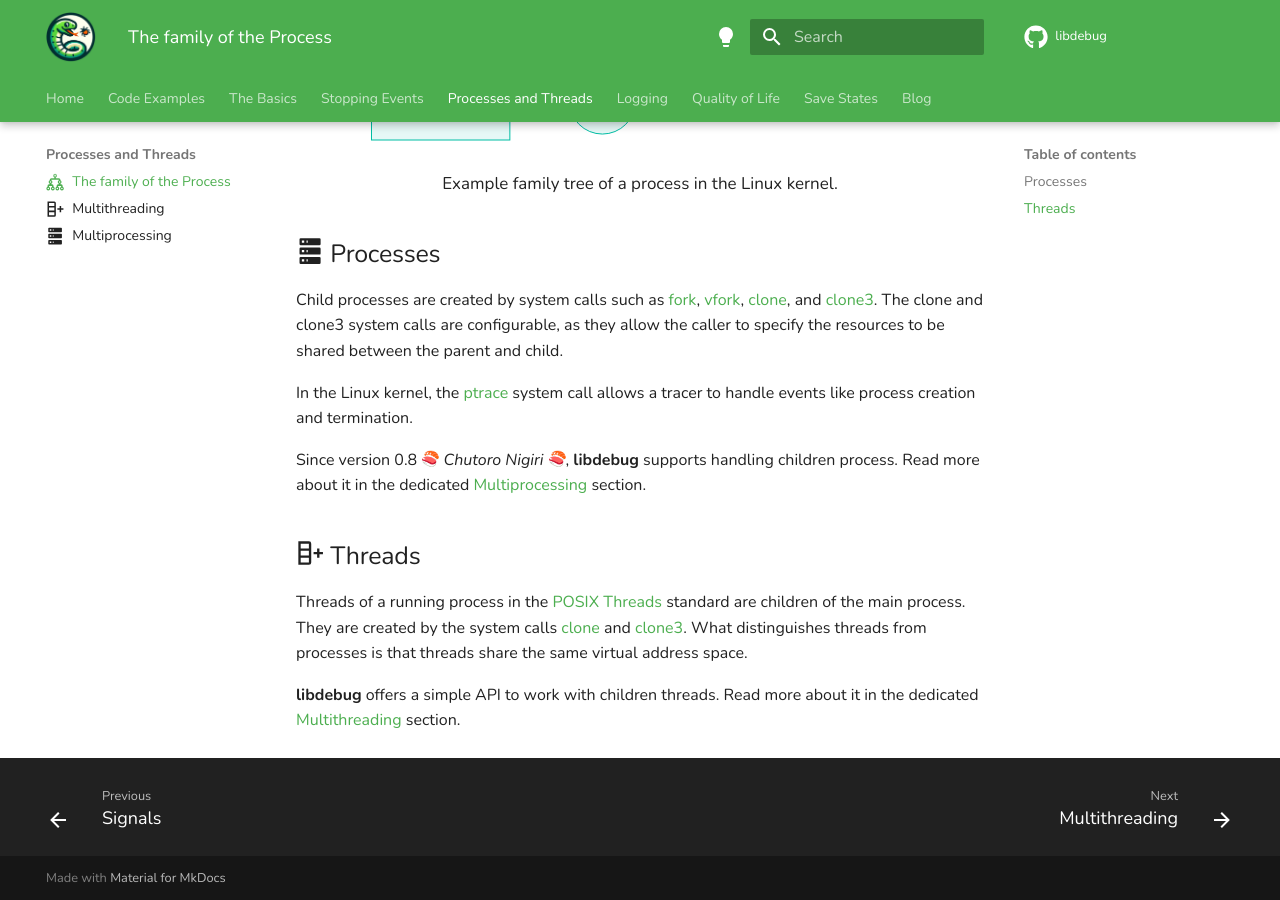
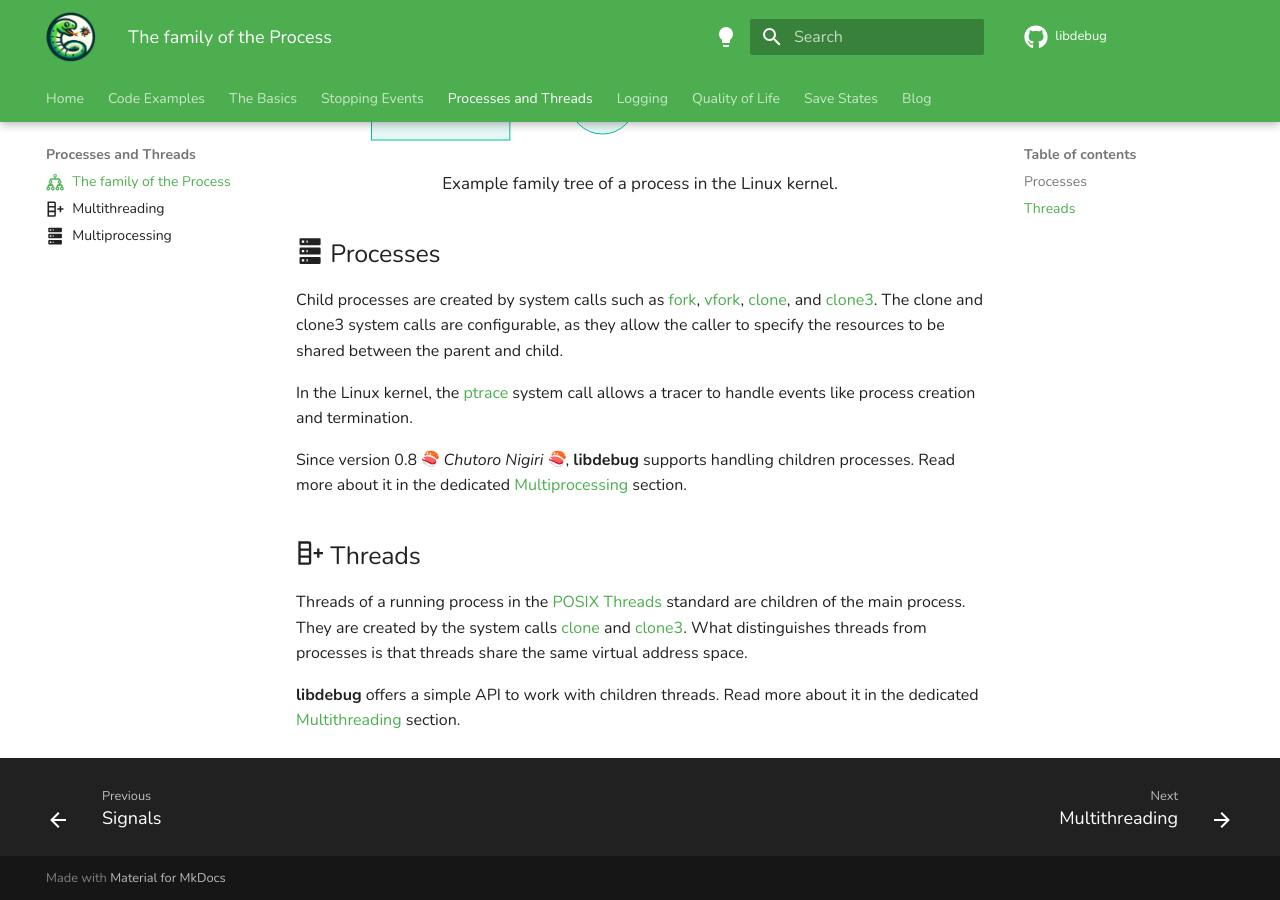
Before and after one commit to libdebug/libdebug, an MkDocs documentation site: the page built from docs/multithreading/multi-stuff.md, in a window 1280 px wide and 900 px high, scrolled down 684 px. Built offline with MkDocs 1.6.1 and Material for MkDocs 9.7.7, drawn with Linux system fonts in a browser that asks for light colours; emoji names are drawn with the system emoji font; some web fonts are replaced; comment, search, counter and statistics services are not loaded; the version menu is left out.

Commit message:
docs: fixed typos from code review

```diff
--- a/docs/multithreading/multi-stuff.md
+++ b/docs/multithreading/multi-stuff.md
@@ -28,7 +28,7 @@ Child processes are created by system calls such as [fork](https://man7.org/linu
 
 In the Linux kernel, the [ptrace](https://man7.org/linux/man-pages/man2/ptrace.2.html) system call allows a tracer to handle events like process creation and termination.
 
-Since version 0.8 :sushi: *Chutoro Nigiri* :sushi:, **libdebug** supports handling children process. Read more about it in the dedicated [Multiprocessing](../multiprocessing/) section.
+Since version 0.8 :sushi: *Chutoro Nigiri* :sushi:, **libdebug** supports handling children processes. Read more about it in the dedicated [Multiprocessing](../multiprocessing/) section.
 
 ## :material-table-column-plus-after: Threads
 Threads of a running process in the [POSIX Threads](https://en.wikipedia.org/wiki/Pthreads) standard are children of the main process. They are created by the system calls [clone](https://man7.org/linux/man-pages/man2/clone.2.html) and [clone3](https://man7.org/linux/man-pages/man2/clone.2.html#:~:text=The%20clone3()%20system%20call). What distinguishes threads from processes is that threads share the same virtual address space.
```
Also changed, not shown: docs/basics/memory_access.md (+1 -1 lines).
